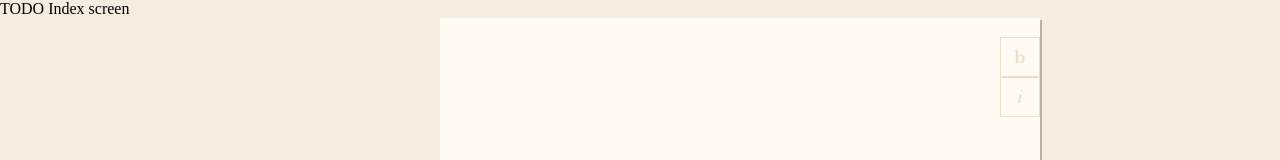
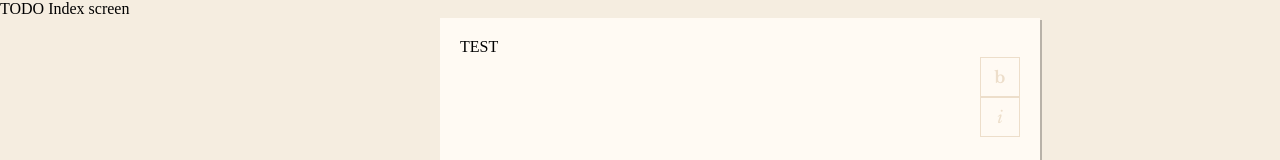
Before and after one commit to JeffDemanche/ipsum-web, a React app: page /journal in a window 1280 px wide. Shown: the top 160 px of the page. Built offline with nearby package versions, Linux system fonts and the light colour scheme.

Commit message:
Adds padding to surface and example DraftJS content

```diff
--- a/src/components/Surface/Surface.less
+++ b/src/components/Surface/Surface.less
@@ -6,4 +6,6 @@
   position: relative;
   height: 800px;
   width: 600px;
+  padding: 20px;
+  box-sizing: border-box;
 }
--- a/src/components/Surface/SurfaceEditorContext.tsx
+++ b/src/components/Surface/SurfaceEditorContext.tsx
@@ -1,5 +1,10 @@
-import { Editor, EditorState } from "draft-js";
-import React, { useCallback, useRef, useState } from "react";
+import {
+  convertFromRaw,
+  Editor,
+  EditorState,
+  RawDraftContentState,
+} from "draft-js";
+import React, { useCallback, useEffect, useRef, useState } from "react";
 
 const noop = () => {};
 
@@ -40,6 +45,34 @@ export const SurfaceEditorContextProvider: React.FC<
   // https://draftjs.org/docs/api-reference-selection-state
   const selectionState = editorState.getSelection();
 
+  useEffect(() => {
+    const rawContent: RawDraftContentState = {
+      blocks: [
+        {
+          key: "todays-date",
+          depth: 0,
+          text: "TEST",
+          type: "header-1",
+          inlineStyleRanges: [],
+          entityRanges: [{ offset: 0, length: 4, key: 0 }],
+        },
+      ],
+      entityMap: {
+        0: {
+          type: "TOKEN",
+          mutability: "IMMUTABLE",
+          data: {},
+        },
+      },
+    };
+
+    const blocks = convertFromRaw(rawContent);
+
+    setEditorState(EditorState.createWithContent(blocks));
+  }, []);
+
+  console.log(editorState.toJS());
+
   const domEditorRef = useRef<Editor>();
 
   const moveFocusToEnd = useCallback(() => {
```
